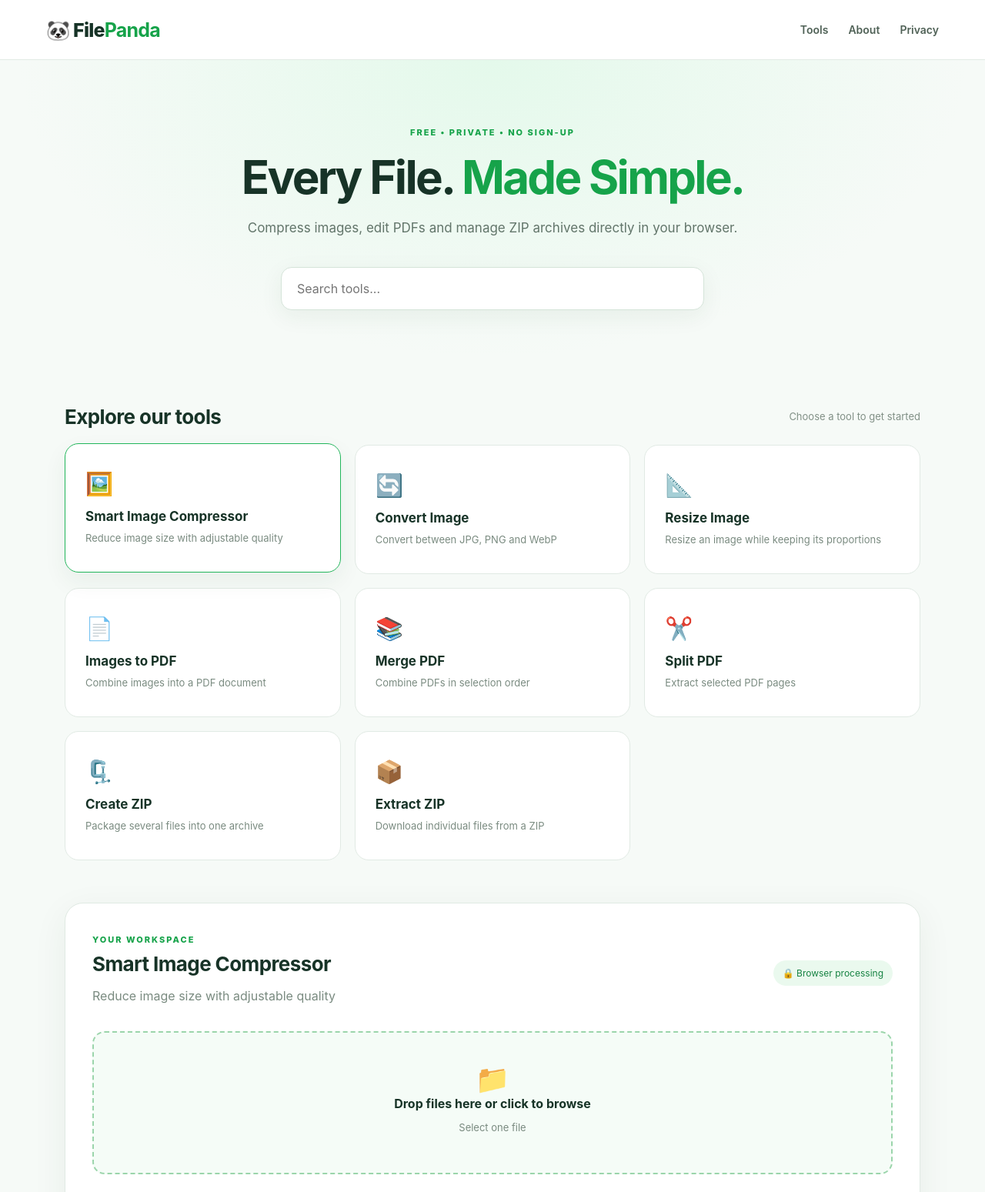
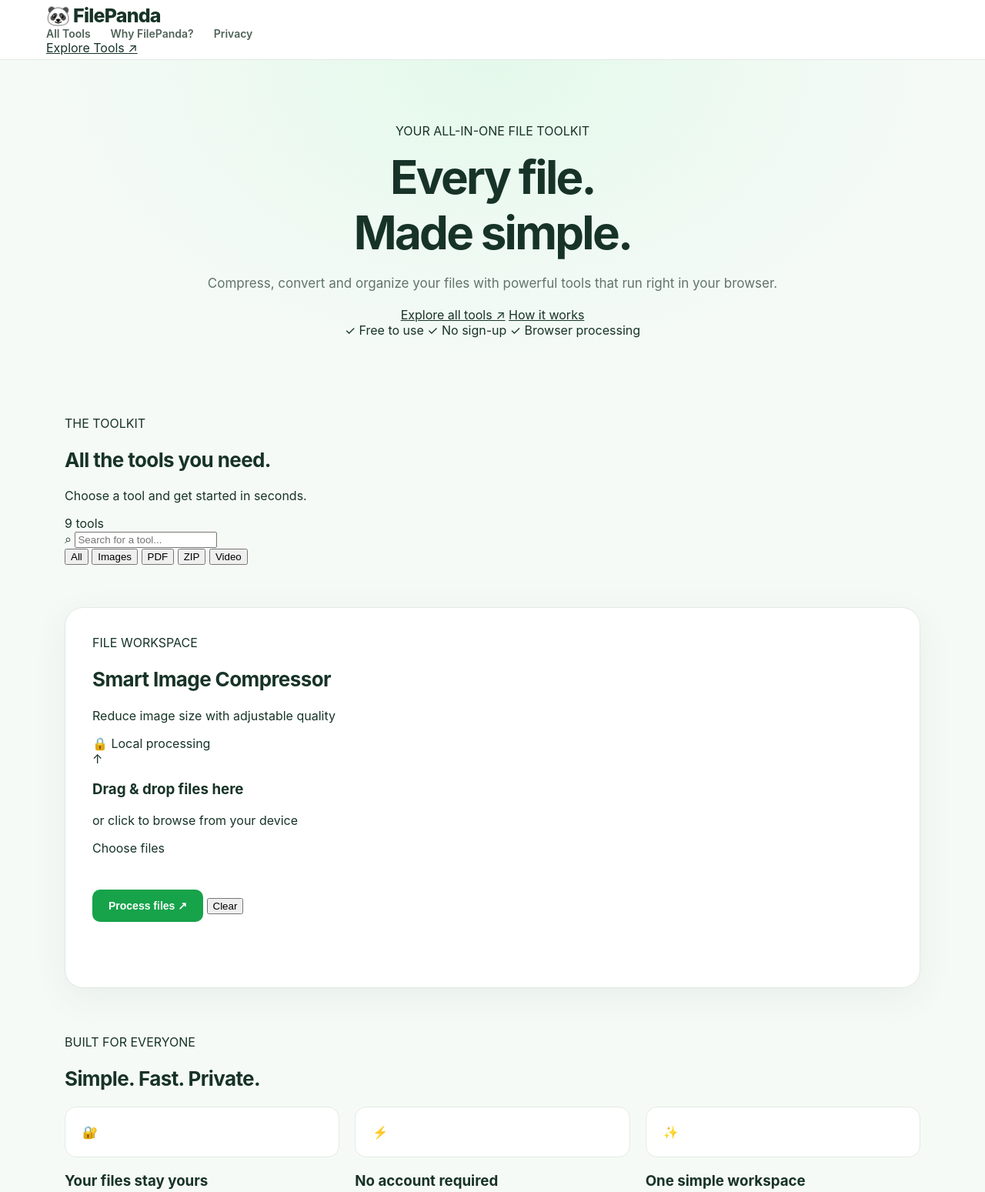
Before and after one commit to ParasBuilds/filepanda, a plain HTML site: page index.html in a window 1280 px wide. Shown: the top 1549 px of the page at 77% size. Drawn offline with nearby package versions, Linux system fonts and the light colour scheme; a script that the page names is missing.

Commit message:
Update index.html

```diff
--- a/index.html
+++ b/index.html
@@ -1,65 +1,123 @@
 
-<!doctype html>
+<!DOCTYPE html>
 <html lang="en">
 <head>
-  <meta charset="utf-8">
+  <meta charset="UTF-8">
   <meta name="viewport" content="width=device-width,initial-scale=1">
-  <meta name="description" content="FilePanda free browser-based PDF, image and ZIP tools. Merge PDFs, split PDFs, compress images and manage ZIP files.">
-  <title>FilePanda — Every File. Made Simple.</title>
+  <meta name="theme-color" content="#0b1220">
+  <meta name="description" content="FilePanda offers free browser-based image, PDF, ZIP and video conversion tools.">
+  <title>FilePanda — Free Online File Tools</title>
   <link rel="stylesheet" href="css/style.css">
   <script defer src="https://cdnjs.cloudflare.com/ajax/libs/pdf-lib/1.17.1/pdf-lib.min.js"></script>
   <script defer src="https://cdnjs.cloudflare.com/ajax/libs/jszip/3.10.1/jszip.min.js"></script>
   <script defer src="js/app.js"></script>
 </head>
 <body>
-  <header>
-    <a class="brand" href="./">🐼 <span>File<b>Panda</b></span></a>
-    <nav>
-      <a href="#tools">Tools</a>
-      <a href="#about">About</a>
-      <a href="privacy.html">Privacy</a>
-    </nav>
+  <header class="header">
+    <div class="nav-container">
+      <a class="brand" href="./">
+        <span class="brand-icon">🐼</span>
+        <span>File<span class="accent">Panda</span></span>
+      </a>
+      <nav aria-label="Main navigation">
+        <a href="#tools">All Tools</a>
+        <a href="#about">Why FilePanda?</a>
+        <a href="privacy.html">Privacy</a>
+      </nav>
+      <a class="nav-cta" href="#tools">Explore Tools ↗</a>
+    </div>
   </header>
 
   <section class="hero">
-    <span class="eyebrow">FREE • PRIVATE • NO SIGN-UP</span>
-    <h1>Every File. <em>Made Simple.</em></h1>
-    <p>Compress images, edit PDFs and manage ZIP archives directly in your browser.</p>
-    <input id="search" type="search" placeholder="Search tools..." aria-label="Search tools">
+    <div class="hero-glow"></div>
+    <div class="hero-content">
+      <div class="hero-badge">
+        <span class="live-dot"></span>
+        YOUR ALL-IN-ONE FILE TOOLKIT
+      </div>
+      <h1>Every file.<br><span>Made simple.</span></h1>
+      <p>Compress, convert and organize your files with powerful tools that run right in your browser.</p>
+      <div class="hero-actions">
+        <a class="btn btn-primary" href="#tools">Explore all tools ↗</a>
+        <a class="btn btn-outline" href="#about">How it works</a>
+      </div>
+      <div class="hero-trust">
+        <span>✓ Free to use</span>
+        <span>✓ No sign-up</span>
+        <span>✓ Browser processing</span>
+      </div>
+    </div>
   </section>
 
-  <main>
-    <section id="tools">
-      <div class="section-title">
-        <h2>Explore our tools</h2>
-        <span>Choose a tool to get started</span>
+  <main class="main">
+    <section id="tools" class="tools-section">
+      <div class="section-heading">
+        <div>
+          <span class="overline">THE TOOLKIT</span>
+          <h2>All the tools you need.</h2>
+          <p>Choose a tool and get started in seconds.</p>
+        </div>
+        <span id="toolCount" class="count-pill">9 tools</span>
       </div>
-      <div id="grid" class="grid"></div>
+
+      <div class="toolbar">
+        <div class="search-wrap">
+          <span>⌕</span>
+          <input id="search" type="search"
+            placeholder="Search for a tool..."
+            aria-label="Search tools">
+        </div>
+        <div class="filters" id="filters">
+          <button class="filter active" data-category="all">All</button>
+          <button class="filter" data-category="image">Images</button>
+          <button class="filter" data-category="pdf">PDF</button>
+          <button class="filter" data-category="zip">ZIP</button>
+          <button class="filter" data-category="video">Video</button>
+        </div>
+      </div>
+
+      <div id="grid" class="tool-grid"></div>
     </section>
 
     <section class="workspace" id="workspace">
-      <div class="workspace-head">
+      <div class="workspace-top">
         <div>
-          <span class="eyebrow">YOUR WORKSPACE</span>
+          <span class="overline">FILE WORKSPACE</span>
           <h2 id="toolTitle">Smart Image Compressor</h2>
-          <p id="toolDesc"></p>
+          <p id="toolDesc">Reduce image size with adjustable quality.</p>
         </div>
-        <span class="privacy-pill">🔒 Browser processing</span>
+        <div class="secure-badge">🔒 Local processing</div>
       </div>
 
-      <div id="drop" class="drop" tabindex="0" role="button" aria-label="Choose files">
-        <div class="drop-icon">📁</div>
-        <strong>Drop files here or click to browse</strong>
-        <p id="fileHint">Select files to process</p>
+      <div id="drop" class="drop-zone"
+        role="button" tabindex="0"
+        aria-label="Choose files to process">
+        <div class="upload-icon">↑</div>
+        <h3>Drag & drop files here</h3>
+        <p>or click to browse from your device</p>
+        <span class="browse-label">Choose files</span>
         <input id="files" type="file" hidden>
       </div>
 
       <div id="fileList" class="file-list"></div>
       <div id="options" class="options"></div>
 
-      <div class="actions">
-        <button id="run">Process files</button>
-        <button id="reset" class="secondary">Clear</button>
+      <div class="action-row">
+        <button id="run" class="btn btn-primary">
+          <span id="runLabel">Process files</span>
+          <span>↗</span>
+        </button>
+        <button id="reset" class="btn btn-muted">Clear</button>
+      </div>
+
+      <div id="progressWrap" class="progress-wrap" hidden>
+        <div class="progress-head">
+          <span id="progressText">Processing...</span>
+          <span id="progressPercent">0%</span>
+        </div>
+        <div class="progress-track">
+          <div id="progressBar" class="progress-bar"></div>
+        </div>
       </div>
 
       <p id="status" role="status" aria-live="polite"></p>
@@ -67,29 +125,45 @@
     </section>
 
     <section class="about" id="about">
-      <h2>Why FilePanda?</h2>
+      <div class="section-heading">
+        <div>
+          <span class="overline">BUILT FOR EVERYONE</span>
+          <h2>Simple. Fast. Private.</h2>
+        </div>
+      </div>
       <div class="benefits">
-        <div>
-          <strong>🔐 Privacy first</strong>
-          <p>Files are processed locally in your browser by these tools.</p>
-        </div>
-        <div>
-          <strong>⚡ No account needed</strong>
-          <p>Start converting instantly without signing up.</p>
-        </div>
-        <div>
-          <strong>🌿 Lightweight</strong>
-          <p>Free static hosting and efficient browser-based utilities.</p>
-        </div>
+        <article class="benefit">
+          <div class="benefit-icon">🔐</div>
+          <h3>Your files stay yours</h3>
+          <p>Processing happens locally on your device instead of uploading files to a conversion server.</p>
+        </article>
+        <article class="benefit">
+          <div class="benefit-icon">⚡</div>
+          <h3>No account required</h3>
+          <p>Open a tool, select your files and download the result.</p>
+        </article>
+        <article class="benefit">
+          <div class="benefit-icon">✨</div>
+          <h3>One simple workspace</h3>
+          <p>Manage images, PDF documents, archives and compatible videos in one place.</p>
+        </article>
       </div>
     </section>
   </main>
 
-  <footer>
-    © 2026 FilePanda ·
-    <a href="privacy.html">Privacy</a> ·
-    <a href="terms.html">Terms</a>
-    <p>Large files may exceed your device's available memory.</p>
+  <footer class="footer">
+    <div class="footer-inner">
+      <div>
+        <a class="brand" href="./">🐼 File<span class="accent">Panda</span></a>
+        <p>Every file. Made simple.</p>
+      </div>
+      <div class="footer-links">
+        <a href="#tools">Tools</a>
+        <a href="privacy.html">Privacy</a>
+        <a href="terms.html">Terms</a>
+      </div>
+    </div>
+    <div class="footer-bottom">© 2026 FilePanda. Built for simplicity.</div>
   </footer>
 </body>
 </html>
```
